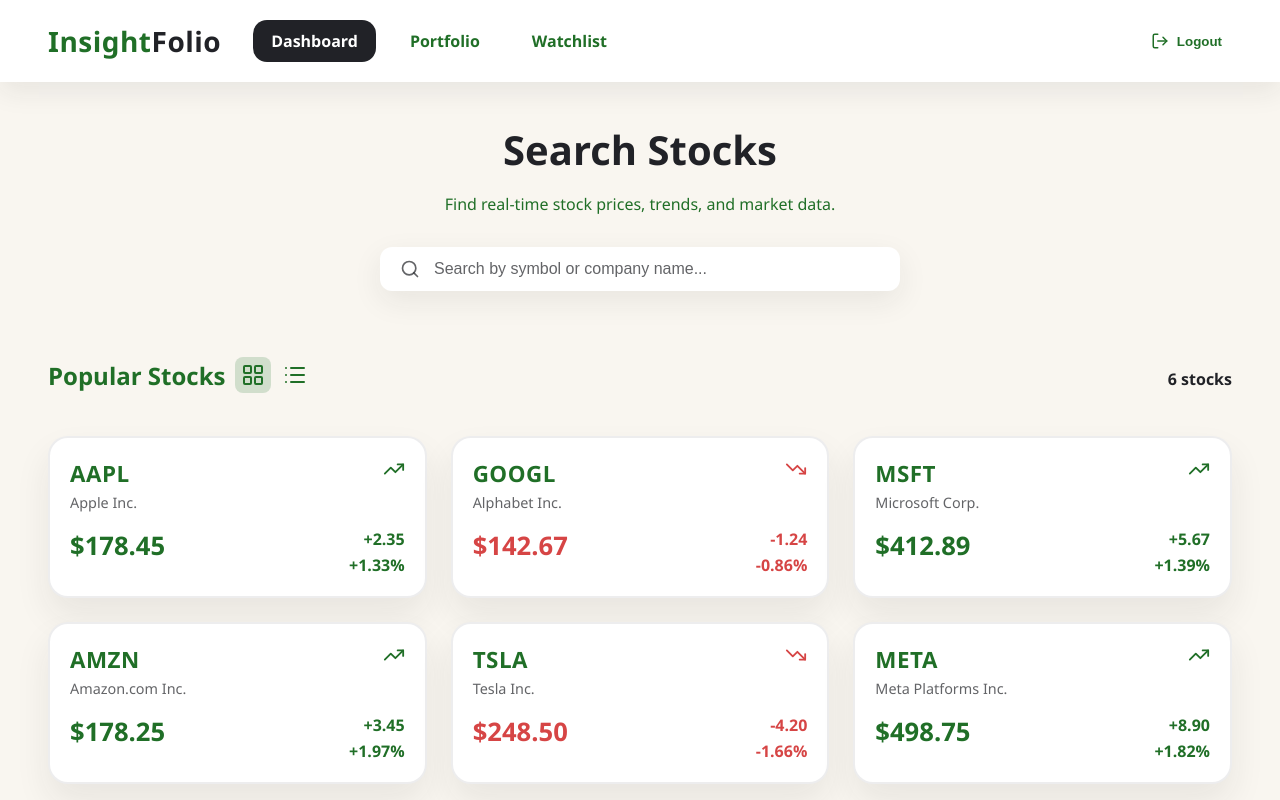
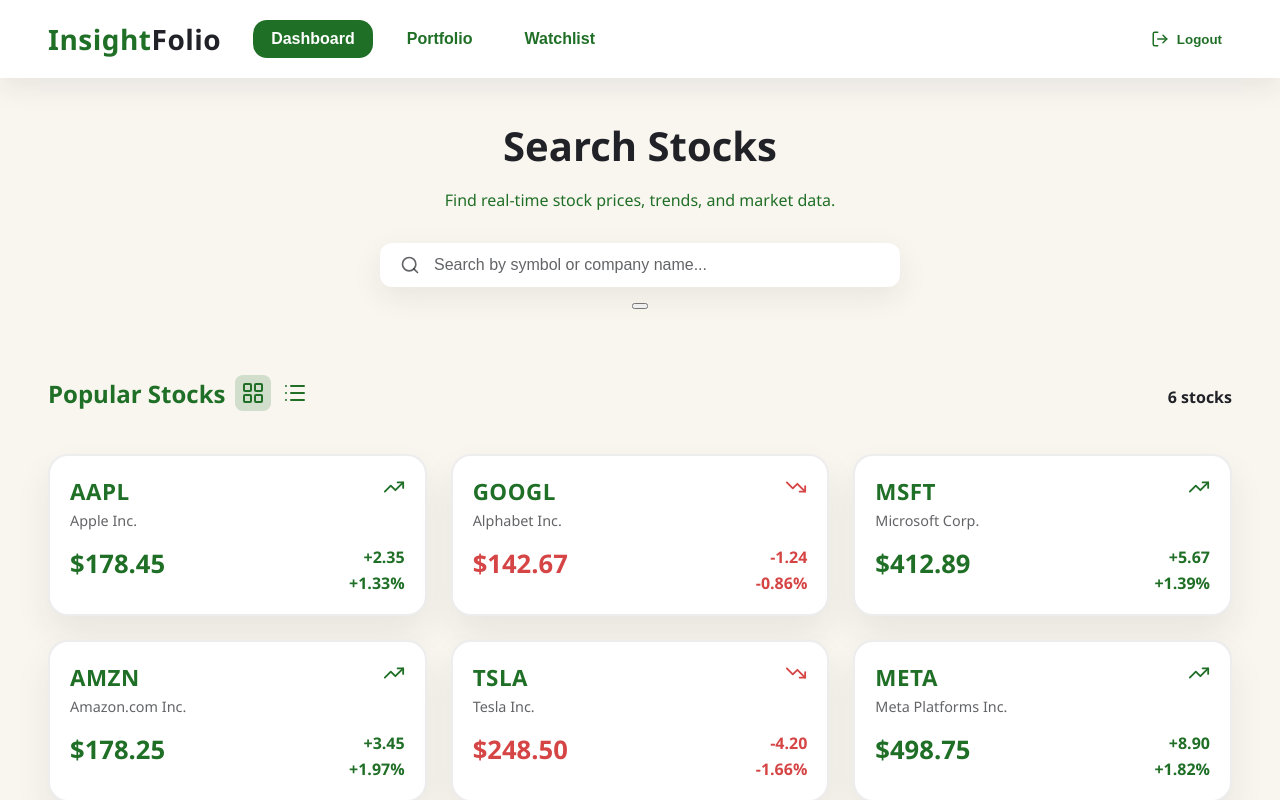
Before and after one commit to InsightFolio/InsightFolio-FE, a React (Create React App) app: page /dashboard in a window 1280 px wide. Shown: the top 800 px of the page. Built offline with nearby package versions, Linux system fonts and the light colour scheme.

Commit message:
changing buttons in nav bar to be components

```diff
--- /dev/null
+++ b/src/components/form/FilterButton.tsx
@@ -0,0 +1,11 @@
+import { ButtonHTMLAttributes } from "react";
+
+type FilterButtonProps = ButtonHTMLAttributes<HTMLButtonElement>;
+
+const FilterButton = ({ type = 'button', children, ...buttonProps }: FilterButtonProps) => (
+  <button type={type} className="filter-button" {...buttonProps}>
+    {children}
+  </button>
+);
+
+export default FilterButton;
--- /dev/null
+++ b/src/components/form/NavButton.css
@@ -0,0 +1,27 @@
+.nav-button {
+  padding: 10px 18px;
+  border: none;
+  border-radius: 14px;
+  font-weight: 600;
+  font-size: 1rem;
+  cursor: pointer;
+  background-color: transparent;
+  color: #206f27;
+  text-decoration: none;
+  transition: background-color 0.2s ease, color 0.2s ease;
+}
+
+.nav-button:hover,
+.nav-button:focus-visible {
+  background-color: rgba(33, 34, 39, 0.1);
+  outline: none;
+}
+
+.nav-button--active {
+  background-color: #206f27;
+  color: #ffffff;
+}
+
+.nav-button--active:hover {
+  background-color: #1c5f22;
+}
--- /dev/null
+++ b/src/components/form/NavButton.tsx
@@ -0,0 +1,18 @@
+import { ButtonHTMLAttributes } from 'react';
+import './NavButton.css';
+
+type NavButtonProps = {
+  active?: boolean;
+} & ButtonHTMLAttributes<HTMLButtonElement>;
+
+const NavButton = ({ active = false, children, ...buttonProps }: NavButtonProps) => (
+  <button
+    type="button"
+    className={`nav-button ${active ? 'nav-button--active' : ''}`}
+    {...buttonProps}
+  >
+    {children}
+  </button>
+);
+
+export default NavButton;
--- a/src/components/layout/TopNav.tsx
+++ b/src/components/layout/TopNav.tsx
@@ -1,8 +1,13 @@
-import React from 'react';
+import React, { useState } from 'react';
 import { LogOut } from 'lucide-react';
+import NavButton from '../form/NavButton';
 import './TopNav.css';
 
+type Page = 'dashboard' | 'portfolio' | 'watchlist';
+
 const TopNav: React.FC = () => {
+  const [activePage, setActivePage] = useState<Page>('dashboard');
+
   return (
     <header className="top-nav">
       <div className="top-nav__inner">
@@ -12,15 +17,24 @@ const TopNav: React.FC = () => {
           </div>
 
           <nav className="top-nav__links" aria-label="Primary">
-            <a href="#" className="top-nav__link top-nav__link--active">
+            <NavButton
+              active={activePage === 'dashboard'}
+              onClick={() => setActivePage('dashboard')}
+            >
               Dashboard
-            </a>
-            <a href="#" className="top-nav__link">
+            </NavButton>
+            <NavButton
+              active={activePage === 'portfolio'}
+              onClick={() => setActivePage('portfolio')}
+            >
               Portfolio
-            </a>
-            <a href="#" className="top-nav__link">
+            </NavButton>
+            <NavButton
+              active={activePage === 'watchlist'}
+              onClick={() => setActivePage('watchlist')}
+            >
               Watchlist
-            </a>
+            </NavButton>
           </nav>
         </div>
 
--- a/src/pages/Dashboard/Dashboard.tsx
+++ b/src/pages/Dashboard/Dashboard.tsx
@@ -3,6 +3,7 @@ import { Search } from 'lucide-react';
 import TopNav from '../../components/layout/TopNav';
 import StockSection from '../../components/layout/StockSection';
 import type { StockCardProps } from '../../components/layout/StockCard';
+import FilterButton from '../../components/form/FilterButton';
 import './Dashboard.css';
 
 type Stock = StockCardProps;
@@ -50,6 +51,7 @@ const Dashboard: React.FC = () => {
               aria-label="Search stocks"
             />
           </div>
+          <FilterButton />
         </section>
 
         <StockSection title="Popular Stocks" stocks={popularStocks} />
```
Also changed, not shown: src/components/form/FilterButton.module.css (added).
